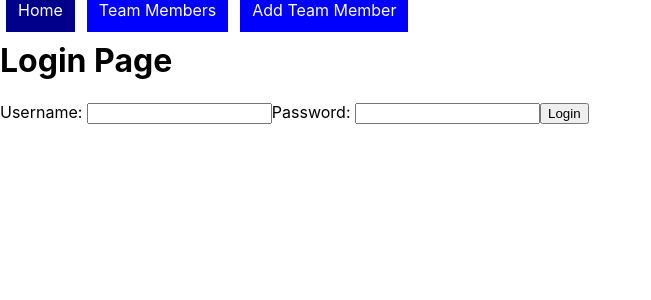
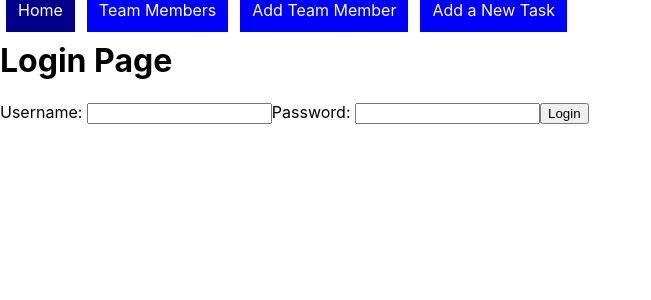
Before and after one commit to freeWillee/CohortPlus-client, a React (Create React App) app: page / in a window 1280 px wide. Shown: the top 300 px of the page, without its empty margins (0-651 px from the left). Built offline with nearby package versions, Linux system fonts and the light colour scheme.

Commit message:
Add NewTask route

```diff
--- a/src/components/Navigation/Navbar/Navbar.js
+++ b/src/components/Navigation/Navbar/Navbar.js
@@ -4,7 +4,7 @@ import classes from './Navbar.module.css';
 
 const Navbar = () => {
     return (
-        <div>
+        <div className={classes.Bar}>
             <NavLink
                 to="/"
                 exact
@@ -35,6 +35,16 @@ const Navbar = () => {
             >
                 Add Team Member
             </NavLink>
+            <NavLink
+                to="/tasks/new"
+                exact
+                className={classes.Link}
+                activeStyle={{
+                    background: 'darkblue'
+                }}
+            >
+                Add a New Task
+            </NavLink>
         </div>
     )
 }
```
